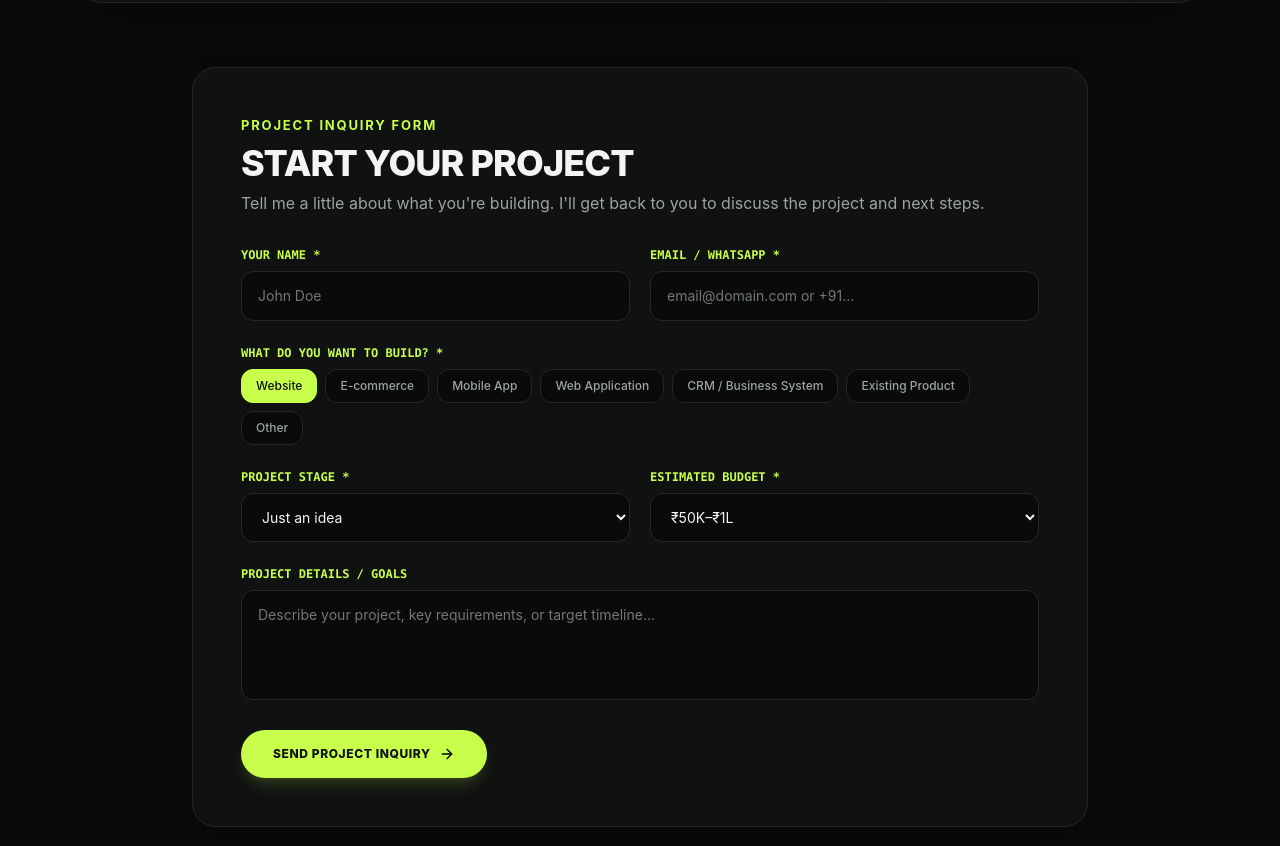
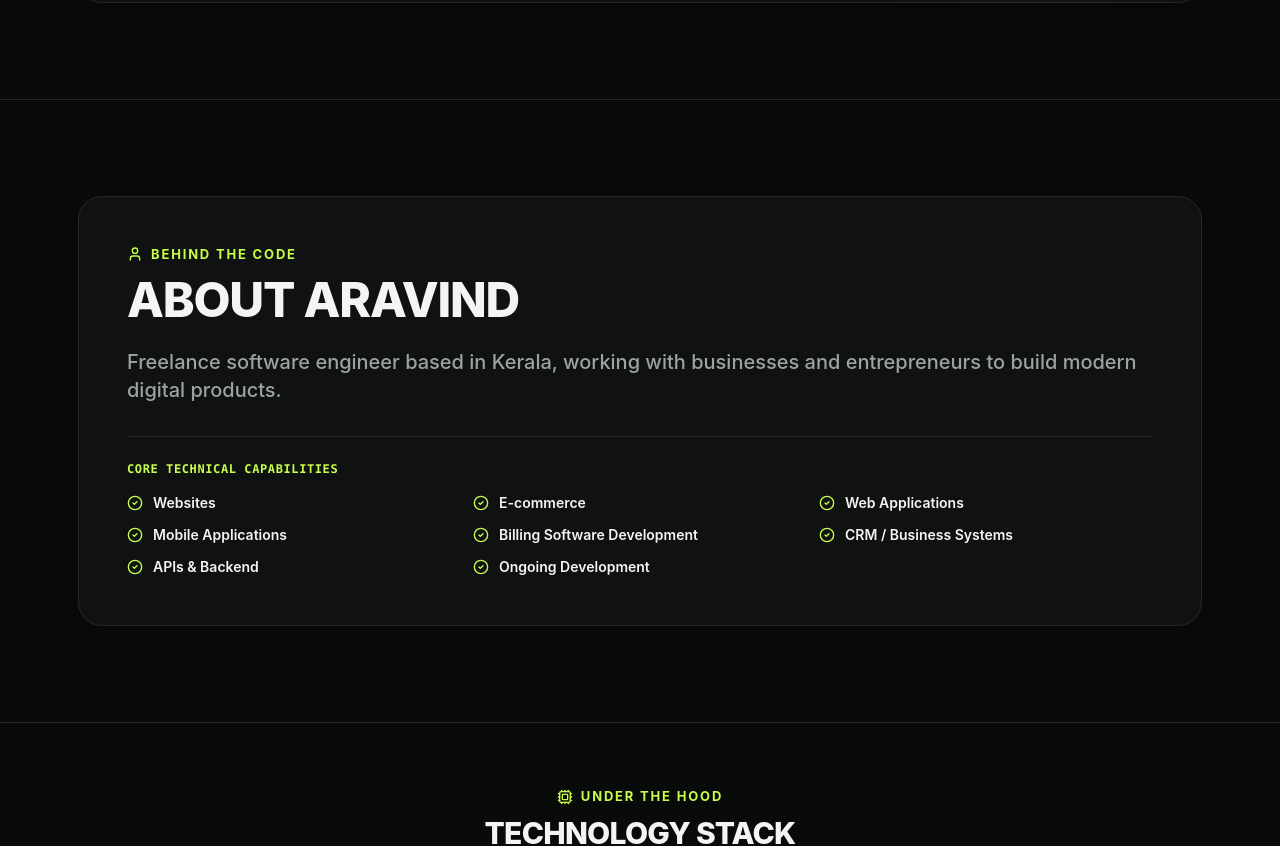
Before and after one commit to 11Aravind/aravind-portfolio, a Next.js app: page / in a window 1280 px wide. Shown: the part 7919-8765 px from the top of the page. Built offline with nearby package versions, Linux system fonts and the light colour scheme.

Commit message:
Update portfolio: streamline contact channel and add Billing Software Development to About section

```diff
--- a/app/page.tsx
+++ b/app/page.tsx
@@ -1,6 +1,5 @@
 "use client";
 
-import { useState } from "react";
 import Navbar from "@/components/Navbar";
 import Hero from "@/components/Hero";
 import WhoIHelp from "@/components/WhoIHelp";
@@ -20,8 +19,6 @@ import WhatsAppButton from "@/components/WhatsAppButton";
 import StickyMobileCTA from "@/components/StickyMobileCTA";
 
 export default function Home() {
-  const [selectedProjectType, setSelectedProjectType] = useState<string>("");
-
   return (
     <main className="min-h-screen bg-[#090a0a] text-[#f4f5f2] relative selection:bg-[#c7ff4a] selection:text-black">
       <Navbar />
@@ -33,8 +30,8 @@ export default function Home() {
       <Projects />
       <CaseStudy />
       <TrustProof />
-      <LeadQualification onSelectProjectType={setSelectedProjectType} />
-      <ContactForm initialProjectType={selectedProjectType} />
+      <LeadQualification />
+      <ContactForm />
       <About />
       <TechStack />
       <FAQ />
--- a/components/About.tsx
+++ b/components/About.tsx
@@ -9,8 +9,9 @@ export default function About() {
     "E-commerce",
     "Web Applications",
     "Mobile Applications",
+    "Billing Software Development",
+    "CRM / Business Systems",
     "APIs & Backend",
-    "CRM / Business Systems",
     "Ongoing Development"
   ];
 
--- a/components/ContactForm.tsx
+++ b/components/ContactForm.tsx
@@ -1,71 +1,9 @@
 "use client";
 
-import { useState, useEffect } from "react";
 import { motion } from "framer-motion";
-import { Mail, MessageSquare, Send, CheckCircle2, Phone, ArrowRight } from "lucide-react";
+import { Mail, MessageSquare, Phone } from "lucide-react";
 
-interface ContactFormProps {
-  initialProjectType?: string;
-}
-
-export default function ContactForm({ initialProjectType = "" }: ContactFormProps) {
-  const [submitted, setSubmitted] = useState(false);
-  const [formData, setFormData] = useState({
-    name: "",
-    contactInfo: "",
-    projectType: "Website",
-    projectStage: "Just an idea",
-    budget: "₹50K–₹1L",
-    message: ""
-  });
-
-  useEffect(() => {
-    if (initialProjectType) {
-      setFormData(prev => ({
-        ...prev,
-        projectType: initialProjectType
-      }));
-    }
-  }, [initialProjectType]);
-
-  const projectTypeOptions = [
-    "Website",
-    "E-commerce",
-    "Mobile App",
-    "Web Application",
-    "CRM / Business System",
-    "Existing Product",
-    "Other"
-  ];
-
-  const projectStageOptions = [
-    "Just an idea",
-    "Planning",
-    "Already have a design",
-    "Existing product",
-    "Need improvements"
-  ];
-
-  const budgetOptions = [
-    "Under ₹50K",
-    "₹50K–₹1L",
-    "₹1L–₹3L",
-    "₹3L+"
-  ];
-
-  const handleSubmit = (e: React.FormEvent) => {
-    e.preventDefault();
-    if (!formData.name || !formData.contactInfo) return;
-
-    const subject = encodeURIComponent(`Project Inquiry: ${formData.projectType} by ${formData.name}`);
-    const body = encodeURIComponent(
-      `Name: ${formData.name}\nContact (Email/WhatsApp): ${formData.contactInfo}\nProject Type: ${formData.projectType}\nProject Stage: ${formData.projectStage}\nEstimated Budget: ${formData.budget}\n\nProject Details:\n${formData.message}`
-    );
-
-    window.open(`mailto:aravindas247@gmail.com?subject=${subject}&body=${body}`, "_blank");
-    setSubmitted(true);
-  };
-
+export default function ContactForm() {
   return (
     <section id="contact" className="py-16 sm:py-24 border-t border-[#252925]">
       <div className="wrap">
@@ -76,7 +14,7 @@ export default function ContactForm({ initialProjectType = "" }: ContactFormProp
           whileInView={{ opacity: 1, y: 0 }}
           viewport={{ once: true }}
           transition={{ duration: 0.8, ease: [0.16, 1, 0.3, 1] }}
-          className="border border-[#252925] rounded-3xl p-6 sm:p-12 md:p-16 bg-[#101211] relative overflow-hidden bg-[radial-gradient(circle_at_85%_20%,rgba(199,255,74,0.14),transparent_40%)] shadow-2xl mb-16"
+          className="border border-[#252925] rounded-3xl p-6 sm:p-12 md:p-16 bg-[#101211] relative overflow-hidden bg-[radial-gradient(circle_at_85%_20%,rgba(199,255,74,0.14),transparent_40%)] shadow-2xl"
         >
           <div className="eyebrow-accent mb-3 flex items-center gap-2">
             <span className="w-2 h-2 rounded-full bg-[#c7ff4a] animate-pulse shrink-0" />
@@ -163,160 +101,6 @@ export default function ContactForm({ initialProjectType = "" }: ContactFormProp
           </div>
         </motion.div>
 
-        {/* Project Inquiry Form Container */}
-        <motion.div
-          initial={{ opacity: 0, y: 30 }}
-          whileInView={{ opacity: 1, y: 0 }}
-          viewport={{ once: true }}
-          transition={{ duration: 0.7 }}
-          className="border border-[#252925] rounded-3xl p-6 sm:p-10 md:p-12 bg-[#101211] max-w-4xl mx-auto shadow-2xl"
-        >
-          <div className="mb-8">
-            <div className="eyebrow-accent mb-2">Project Inquiry Form</div>
-            <h2 className="text-3xl sm:text-4xl font-extrabold text-[#f4f5f2] uppercase tracking-tight">
-              START YOUR PROJECT
-            </h2>
-            <p className="text-[#9da39d] text-base mt-2">
-              Tell me a little about what you're building. I'll get back to you to discuss the project and next steps.
-            </p>
-          </div>
-
-          {submitted ? (
-            <motion.div
-              initial={{ scale: 0.95, opacity: 0 }}
-              animate={{ scale: 1, opacity: 1 }}
-              className="p-6 rounded-2xl bg-white/5 border border-[#343933] text-[#c7ff4a] flex items-center gap-3 text-base font-semibold"
-            >
-              <CheckCircle2 className="w-6 h-6 shrink-0" />
-              <span>Your mail client has been opened with your inquiry! I will review your requirements and reply shortly.</span>
-            </motion.div>
-          ) : (
-            <form onSubmit={handleSubmit} className="space-y-6">
-
-              {/* Row 1: Name & Contact Info */}
-              <div className="grid grid-cols-1 sm:grid-cols-2 gap-5">
-                <div>
-                  <label className="block text-xs font-mono font-bold text-[#c7ff4a] uppercase mb-2">
-                    Your Name *
-                  </label>
-                  <input
-                    type="text"
-                    required
-                    placeholder="John Doe"
-                    value={formData.name}
-                    onChange={(e) => setFormData({ ...formData, name: e.target.value })}
-                    className="w-full px-4 py-3.5 rounded-xl bg-[#090a0a] border border-[#252925] text-[#f4f5f2] placeholder-[#737970] focus:outline-none focus:border-[#c7ff4a] text-sm transition-colors"
-                  />
-                </div>
-
-                <div>
-                  <label className="block text-xs font-mono font-bold text-[#c7ff4a] uppercase mb-2">
-                    Email / WhatsApp *
-                  </label>
-                  <input
-                    type="text"
-                    required
-                    placeholder="email@domain.com or +91..."
-                    value={formData.contactInfo}
-                    onChange={(e) => setFormData({ ...formData, contactInfo: e.target.value })}
-                    className="w-full px-4 py-3.5 rounded-xl bg-[#090a0a] border border-[#252925] text-[#f4f5f2] placeholder-[#737970] focus:outline-none focus:border-[#c7ff4a] text-sm transition-colors"
-                  />
-                </div>
-              </div>
-
-              {/* Row 2: What do you want to build? */}
-              <div>
-                <label className="block text-xs font-mono font-bold text-[#c7ff4a] uppercase mb-2">
-                  What do you want to build? *
-                </label>
-                <div className="flex flex-wrap gap-2">
-                  {projectTypeOptions.map((option) => {
-                    const isSelected = formData.projectType === option;
-                    return (
-                      <button
-                        key={option}
-                        type="button"
-                        onClick={() => setFormData({ ...formData, projectType: option })}
-                        className={`px-3.5 py-2 rounded-xl text-xs font-medium border transition-all ${
-                          isSelected
-                            ? "bg-[#c7ff4a] text-[#111111] border-[#c7ff4a] font-bold"
-                            : "bg-[#090a0a] text-[#9da39d] border-[#252925] hover:border-[#3c4339] hover:text-white"
-                        }`}
-                      >
-                        {option}
-                      </button>
-                    );
-                  })}
-                </div>
-              </div>
-
-              {/* Row 3: Project Stage & Estimated Budget */}
-              <div className="grid grid-cols-1 sm:grid-cols-2 gap-5">
-                <div>
-                  <label className="block text-xs font-mono font-bold text-[#c7ff4a] uppercase mb-2">
-                    Project Stage *
-                  </label>
-                  <select
-                    value={formData.projectStage}
-                    onChange={(e) => setFormData({ ...formData, projectStage: e.target.value })}
-                    className="w-full px-4 py-3.5 rounded-xl bg-[#090a0a] border border-[#252925] text-[#f4f5f2] focus:outline-none focus:border-[#c7ff4a] text-sm transition-colors"
-                  >
-                    {projectStageOptions.map((stage) => (
-                      <option key={stage} value={stage} className="bg-[#090a0a] text-[#f4f5f2]">
-                        {stage}
-                      </option>
-                    ))}
-                  </select>
-                </div>
-
-                <div>
-                  <label className="block text-xs font-mono font-bold text-[#c7ff4a] uppercase mb-2">
-                    Estimated Budget *
-                  </label>
-                  <select
-                    value={formData.budget}
-                    onChange={(e) => setFormData({ ...formData, budget: e.target.value })}
-                    className="w-full px-4 py-3.5 rounded-xl bg-[#090a0a] border border-[#252925] text-[#f4f5f2] focus:outline-none focus:border-[#c7ff4a] text-sm transition-colors"
-                  >
-                    {budgetOptions.map((budget) => (
-                      <option key={budget} value={budget} className="bg-[#090a0a] text-[#f4f5f2]">
-                        {budget}
-                      </option>
-                    ))}
-                  </select>
-                </div>
-              </div>
-
-              {/* Row 4: Details Textarea */}
-              <div>
-                <label className="block text-xs font-mono font-bold text-[#c7ff4a] uppercase mb-2">
-                  Project Details / Goals
-                </label>
-                <textarea
-                  rows={4}
-                  placeholder="Describe your project, key requirements, or target timeline..."
-                  value={formData.message}
-                  onChange={(e) => setFormData({ ...formData, message: e.target.value })}
-                  className="w-full px-4 py-3.5 rounded-xl bg-[#090a0a] border border-[#252925] text-[#f4f5f2] placeholder-[#737970] focus:outline-none focus:border-[#c7ff4a] text-sm resize-none transition-colors"
-                />
-              </div>
-
-              {/* Submit CTA */}
-              <motion.button
-                whileHover={{ scale: 1.02 }}
-                whileTap={{ scale: 0.98 }}
-                type="submit"
-                className="w-full sm:w-auto px-8 py-4 rounded-full bg-[#c7ff4a] text-[#111111] font-extrabold text-xs uppercase tracking-wider hover:opacity-90 transition-opacity inline-flex items-center justify-center gap-2 shadow-lg shadow-[#c7ff4a]/15"
-              >
-                <span>Send Project Inquiry</span>
-                <ArrowRight className="w-4 h-4 text-black" />
-              </motion.button>
-
-            </form>
-          )}
-
-        </motion.div>
-
       </div>
     </section>
   );
--- a/components/LeadQualification.tsx
+++ b/components/LeadQualification.tsx
@@ -33,10 +33,8 @@ export default function LeadQualification({ onSelectProjectType }: LeadQualifica
     if (onSelectProjectType) {
       onSelectProjectType(label);
     }
-    const contactSection = document.getElementById("contact");
-    if (contactSection) {
-      contactSection.scrollIntoView({ behavior: "smooth" });
-    }
+    const msg = encodeURIComponent(`Hi Aravind, I am interested in building a ${label} project with you.`);
+    window.open(`https://wa.me/918848310248?text=${msg}`, "_blank");
   };
 
   return (
```
Also changed, not shown: 1 other file (tests, documents, lock files or other folders).
